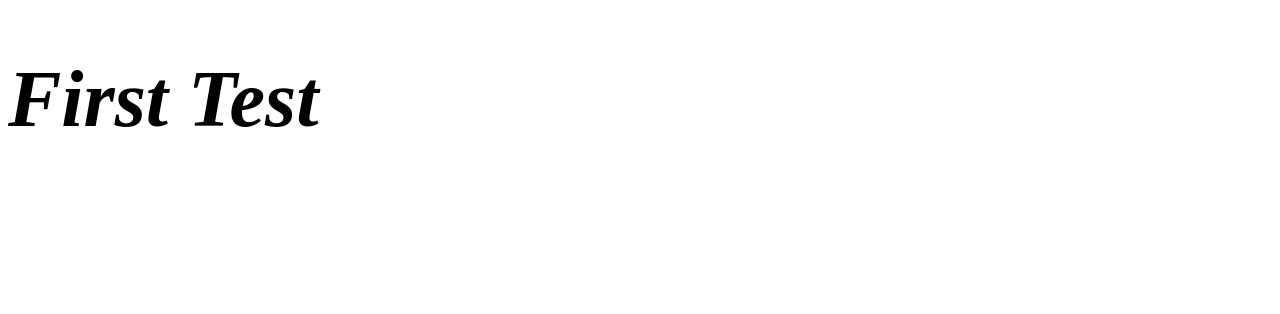
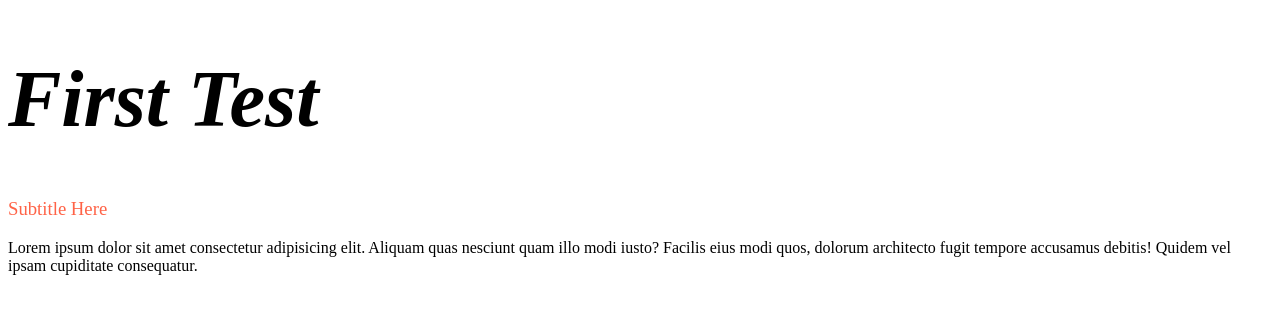
Before and after one commit to iherndon/git-example, a plain HTML site: page index.html in a window 1280 px wide. Drawn offline with Linux system fonts and the light colour scheme.

Commit message:
Updating css and html

```diff
--- a/index.css
+++ b/index.css
@@ -2,3 +2,8 @@ h1 {
   font-size: 5rem;
   font-style: italic;
 }
+
+h3 {
+  color: tomato;
+  font-weight: normal;
+}
--- a/index.html
+++ b/index.html
@@ -1,12 +1,18 @@
 <!DOCTYPE html>
 <html lang="en">
+
 <head>
-    <meta charset="UTF-8">
-    <meta name="viewport" content="width=device-width, initial-scale=1.0">
-    <title>Document</title>
-    <link rel="stylesheet" href="index.css">
+  <meta charset="UTF-8">
+  <meta name="viewport" content="width=device-width, initial-scale=1.0">
+  <title>Document</title>
+  <link rel="stylesheet" href="index.css">
 </head>
+
 <body>
-    <h1> First Test </h1>
+  <h1> First Test </h1>
+  <h3>Subtitle Here</h3>
+  <p>Lorem ipsum dolor sit amet consectetur adipisicing elit. Aliquam quas nesciunt quam illo modi iusto? Facilis eius
+    modi quos, dolorum architecto fugit tempore accusamus debitis! Quidem vel ipsam cupiditate consequatur.</p>
 </body>
+
 </html>
```
